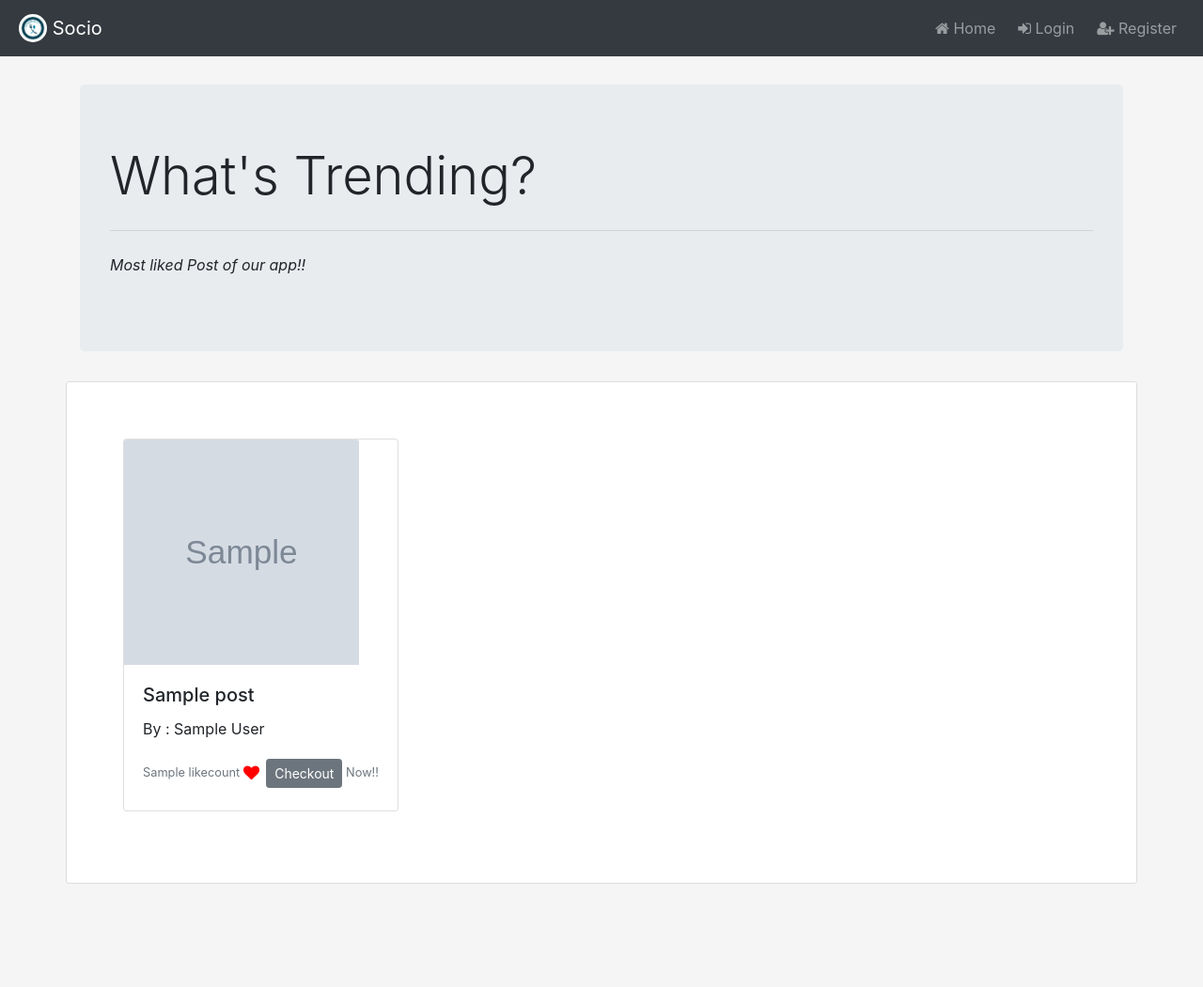
After one commit to Shikharm16/social-media-site-using-django, a Django app: template socio/templates/socio/trending.html in a window 1280 px wide. The commit adds this page. Shown: the whole page at 94% size. Run offline with Django 3.2, Linux system fonts and the light colour scheme; the template is opened without the code that fills it: most values are stand-ins (such as "Sample title", 1, 10 or a date in 2020); grey boxes marked "Sample" are stand-in pictures; some libraries are stand-ins or nearby versions.

Commit message:
trending post

```diff
--- a/socio/static/socio/base.css
+++ b/socio/static/socio/base.css
@@ -20,6 +20,8 @@ body {
   margin-right: 20px;
   margin-bottom: 16px;
   }
+
+
 .imgh {
   font-size: 2.5rem;
 }
--- a/socio/templates/socio/base.html
+++ b/socio/templates/socio/base.html
@@ -67,10 +67,12 @@
 
       <li class="nav-item dropdown nul">
               <a class="nav-link dropdown-toggle" href="#" id="navbarDropdown" role="button" data-toggle="dropdown" aria-haspopup="true" aria-expanded="false">
-                <img src="{{ user.profile.profile_image.url }}" width="30" height="30" class="rounded-circle" alt="display logo">
+                <img src="{{ user.profile.profile_image.url }}" width="29" height="27" class="rounded-circle" alt="display logo">
                 {{ user.first_name}} {{ user.last_name}}
               </a>
           <div class="dropdown-menu" aria-labelledby="navbarDropdown">
+            <a class="dropdown-item" href="{% url 'socio-trending' %}"><i class="fa fa-line-chart" aria-hidden="true"></i> Trending</a>
+            <a class="dropdown-item" href="{% url 'socio-bookmark' %}"><i class="fa fa-bookmark" aria-hidden="true"></i> Bookmark</a>
             <a class="dropdown-item" href="{% url 'socio-profile' %}"><i class="fa fa-user-circle-o" aria-hidden="true"></i> Update Profile</a>
             <a class="dropdown-item" href="{% url 'password_reset' %}"><i class="fa fa-key" aria-hidden="true"></i> Change Password</a>
             <div class="dropdown-divider"></div>
--- a/socio/templates/socio/post_form.html
+++ b/socio/templates/socio/post_form.html
@@ -1,6 +1,11 @@
 {% extends "socio/base.html" %}
 {% load crispy_forms_tags %}
 {% block content %}
+<div class="jumbotron">
+  <h1 class="display-4">Make a New Post!!</h1>
+  <hr class="my-4">
+  <p><i>Its time to rock</i></p>
+</div>
     <div class="content-section">
         <form method="POST" enctype="multipart/form-data">
             {% csrf_token %}
--- /dev/null
+++ b/socio/templates/socio/trending.html
@@ -0,0 +1,25 @@
+{% extends "socio/base.html" %}
+{% block content %}
+
+<div class="jumbotron">
+  <h1 class="display-4">What's Trending?</h1>
+  <hr class="my-4">
+  <p><i>Most liked Post of our app!!</i></p>
+</div>
+{% for post in posts|slice:":2" %}
+<article class="media content-section row" style="align-content: center;">
+
+          <div class="card mb-3">
+            <img class="card-img-top" src="{{ post.image.url}}" alt="Card image cap" style="height: 240px;width: 250px;">
+            <div class="card-body">
+              <h5 class="card-title">{{ post.title }}</h5>
+              <p class="card-text">By : {{ post.author }} </p>
+              <p class="card-text"><small class="text-muted">{{ post.likecount }} <i class="fa fa-heart fa-lg" style="color: red;" aria-hidden="true"></i>&nbsp;
+                <a class="btn btn-secondary btn-sm mt-1 mb-1"
+                href="{% url 'post-detail' post.id %}">Checkout</a>
+               Now!!</small></p>
+            </div>
+        </div>
+</article>
+{% endfor %}
+{% endblock content %}
--- a/socio/urls.py
+++ b/socio/urls.py
@@ -18,6 +18,7 @@ urlpatterns = [
     path('signup/', views.signup,name='socio-register'),
     path('', views.home, name='socio-home'),
     path('Newsfeed/', PostListView.as_view(), name='socio-feed'),
+    path('trending/', views.trending, name='socio-trending'),
     # path('post/<int:pk>/', PostDetailView.as_view(), name='post-detail'),extra_context={'title':'Socio Newsfeed'}
     path('post/<int:pk>/', views.post_detail, name='post-detail'),
     path('post/new/', PostCreateView.as_view(), name='post-create'),
@@ -27,6 +28,7 @@ urlpatterns = [
     path('deactivate/', views.delete_user, name='socio-delete'),
     path('likes/',views.postlike,name='socio-like'),
     path('dashboard/', views.dashboard, name='socio-dashboard'),
+    path('bookmark/', views.bookmark, name='socio-bookmark'),
     path('filtered/', views.filter_list, name='socio-filter'),
     path('deactivate/confirm/', views.delete_user_confirm, name='socio-delete-confirm'),
 ]
```
Also changed, not shown: socio/templates/socio/bookmark.html (added, +8 -0 lines), socio/templates/socio/dashboard.html (+12 -13 lines), socio/templates/socio/post_detail.html (+39 -3 lines), socio/views.py (+15 -0 lines), db.sqlite3.
